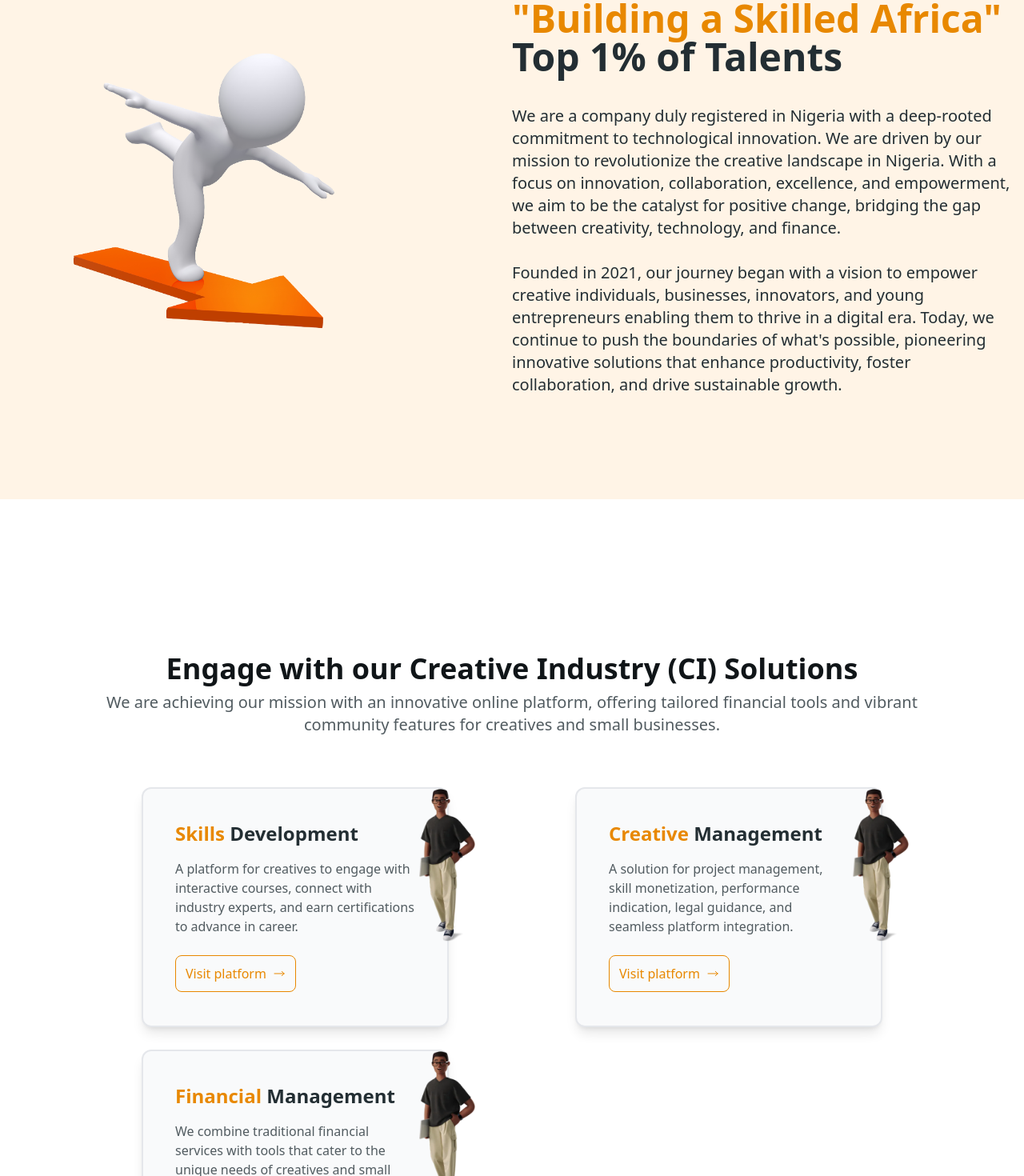
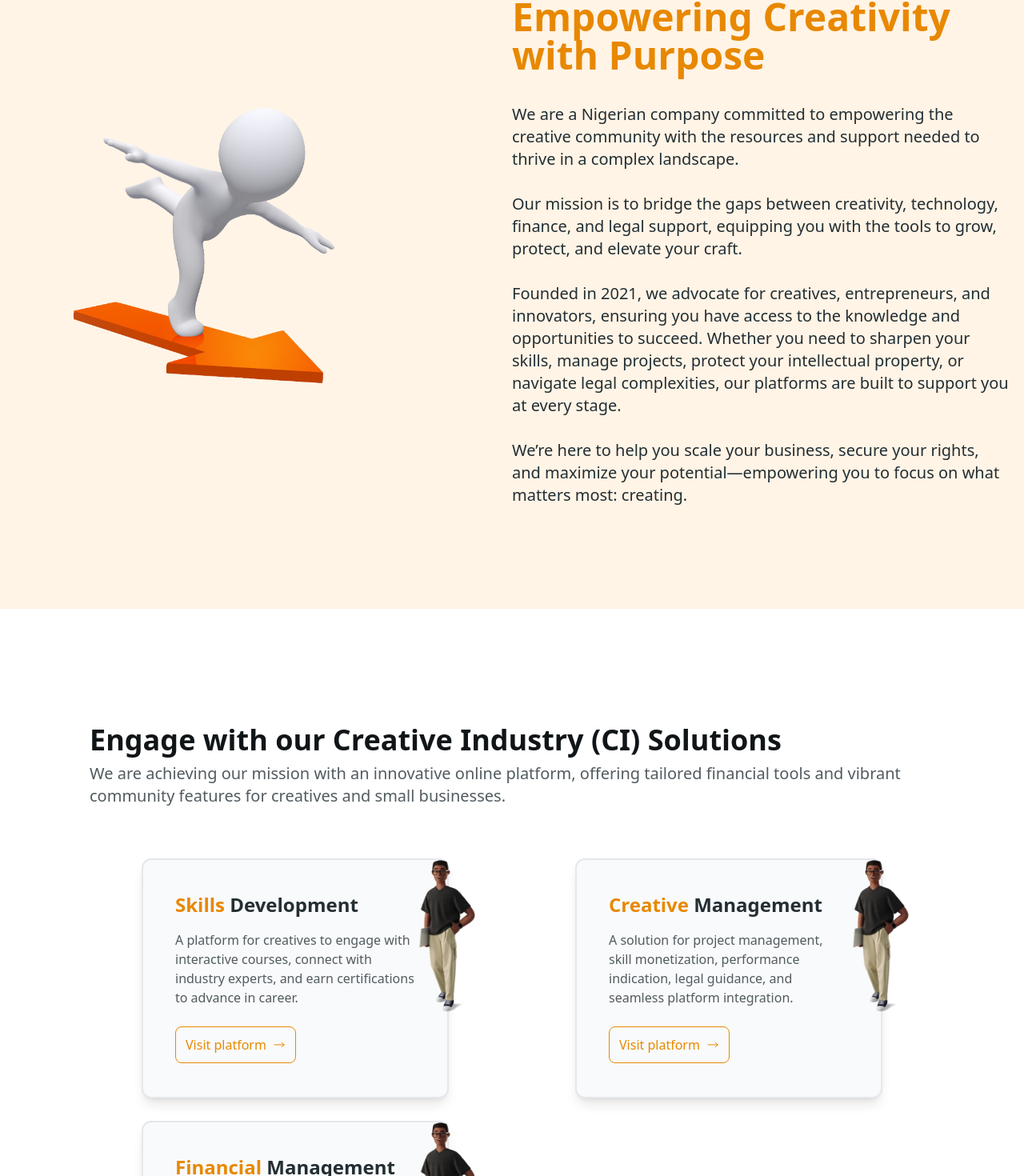
Before and after one commit to Ci-Finesser/ci_finesser_landing, a Next.js app: page / in a window 1280 px wide. Shown: the part 993-2463 px from the top of the page at 80% size. Built offline with nearby package versions, Linux system fonts and the light colour scheme.

Commit message:
matching

```diff
--- a/src/components/landing/about.tsx
+++ b/src/components/landing/about.tsx
@@ -12,24 +12,19 @@ export const AboutUsComponent: FC = () => {
                 {/* Text Content */}
                 <div className="md:w-1/2 lg:w-2/4  px-5 md:px-0">
                     <h2 className="text-[35px] md:text-4xl lg:text-5xl font-bold text-[#232e33] leading-tight mb-9">
-                        <span className="text-[#e88800]">"Building a Skilled Africa"</span>{" "}
-                        Top 1% of Talents
+                        <span className="text-[#e88800]">Empowering Creativity with Purpose</span>
                     </h2>
                     <p className="text-base md:text-xl text-[#232e33] font-normal leading-relaxed">
-                        We are a company duly registered in Nigeria with a deep-rooted
-                        commitment to technological innovation. We are driven by our mission
-                        to revolutionize the creative landscape in Nigeria. With a focus on
-                        innovation, collaboration, excellence, and empowerment, we aim to be
-                        the catalyst for positive change, bridging the gap between
-                        creativity, technology, and finance.
+                        We are a Nigerian company committed to empowering the creative community with the resources and support needed to thrive in a complex landscape.
                         <br />
                         <br />
-                        Founded in 2021, our journey began with a vision to empower
-                        creative individuals, businesses, innovators, and young
-                        entrepreneurs enabling them to thrive in a digital era. Today, we
-                        continue to push the boundaries of what's possible, pioneering
-                        innovative solutions that enhance productivity, foster
-                        collaboration, and drive sustainable growth.
+                        Our mission is to bridge the gaps between creativity, technology, finance, and legal support, equipping you with the tools to grow, protect, and elevate your craft.
+                        <br />
+                        <br />
+                        Founded in 2021, we advocate for creatives, entrepreneurs, and innovators, ensuring you have access to the knowledge and opportunities to succeed. Whether you need to sharpen your skills, manage projects, protect your intellectual property, or navigate legal complexities, our platforms are built to support you at every stage.
+                        <br />
+                        <br />
+                        We’re here to help you scale your business, secure your rights, and maximize your potential—empowering you to focus on what matters most: creating.
                     </p>
                 </div>
             </div>
--- a/src/components/landing/cta.tsx
+++ b/src/components/landing/cta.tsx
@@ -6,11 +6,11 @@ export const CallToAction: FC = () => {
         <section className="bg-[#8c5200] rounded-2xl py-8 px-8 md:px-20">
             <div className="container mx-auto flex flex-col md:flex-row items-center justify-between">
                 {/* Text Content */}
-                <div className="md:w-1/2 lg:w-1/2 mb-8 md:mb-0">
-                    <h2 className="text-white text-3xl md:text-4xl font-black leading-tight mb-4">
+                <div className="md:w-1/1 lg:w-1/1 mb-8 md:mb-0">
+                    <h2 className="text-white w-[39rem] text-3xl md:text-4xl font-black leading-tight mb-4">
                         Explore Our Solutions and Let Us Help You Achieve More
                     </h2>
-                    <p className="text-white text-lg font-normal leading-relaxed mb-6">
+                    <p className="text-white  w-[39rem] text-lg font-normal leading-relaxed py-[1rem] mb-6">
                         Dive in to find the right tools and features for your needs. Start
                         collaborating effectively and maximizing your potential today!
                     </p>
--- a/src/components/landing/hero.tsx
+++ b/src/components/landing/hero.tsx
@@ -116,7 +116,6 @@ export const HeroSection: FC = () => {
                         ))}
                     </motion.div>
                 </div>
-
                 {/* Image */}
                 <motion.div
                     className="md:w-1/2 lg:w-2/5 md:ml-9 hidden md:flex"
--- a/src/components/landing/solutions.tsx
+++ b/src/components/landing/solutions.tsx
@@ -38,11 +38,11 @@ const solutions: Solution[] = [
 
 export const Solutions: FC = () => {
     return (
-        <section className="py-[12rem] px-8 md:px-28 bg-white pb-[20rem]">
+        <section className="py-[9rem] px-8 md:px-28 bg-white pb-[20rem]">
             <div className="container mx-auto">
-                <div className="mb-10 md:mb-16 text-center">
+                <div className="mb-10 md:mb-16 text-left">
                     <h2 className="text-[#101518] text-3xl md:text-4xl font-bold mb-2">
-                        Engage with our Creative Industry (CI) Solutions
+                        {`Engage with our Creative Industry (CI) Solutions`}
                     </h2>
                     <p className="text-[#515b60] text-lg md:text-xl font-normal">
                         We are achieving our mission with an innovative online platform,
```
